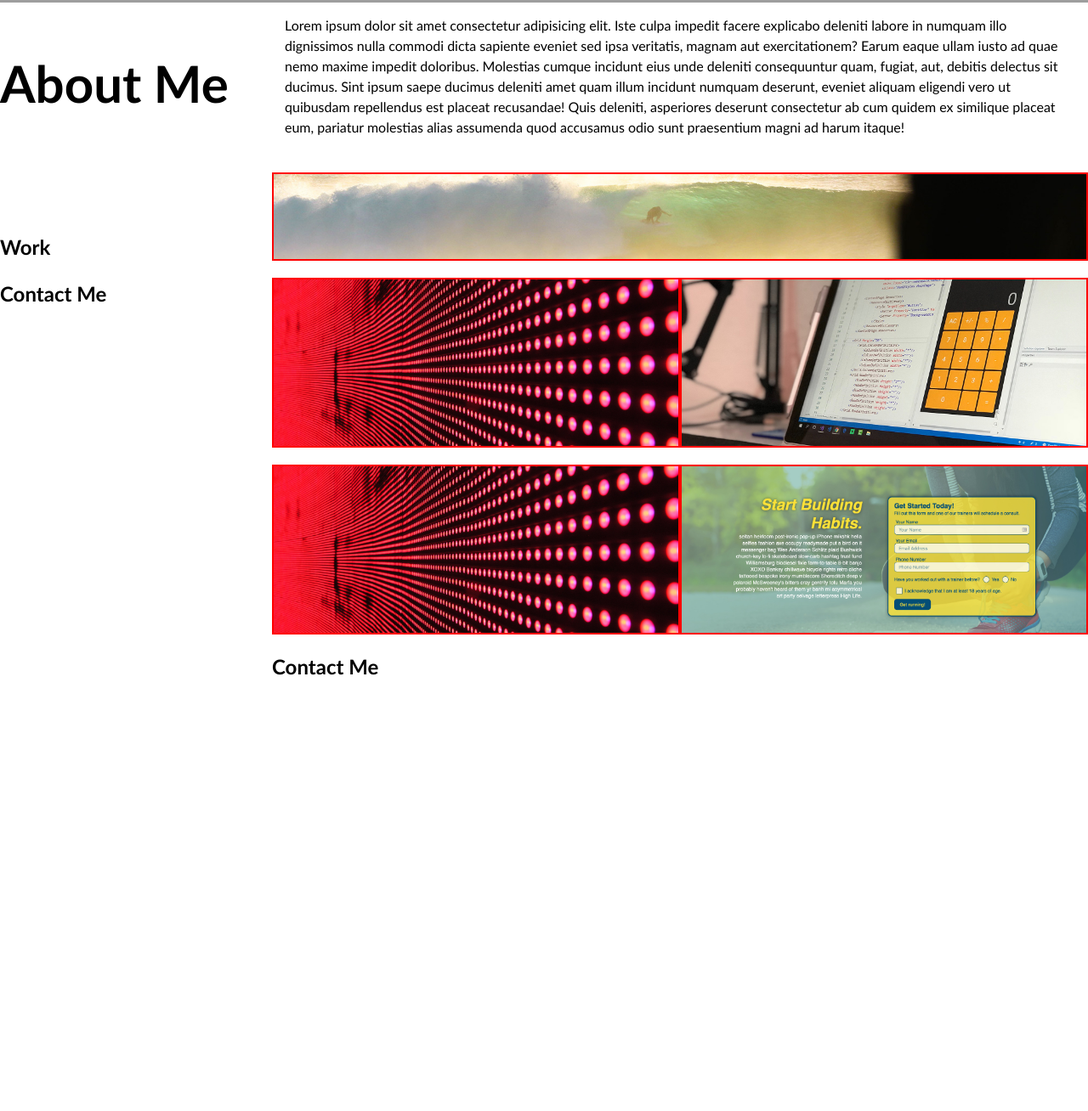
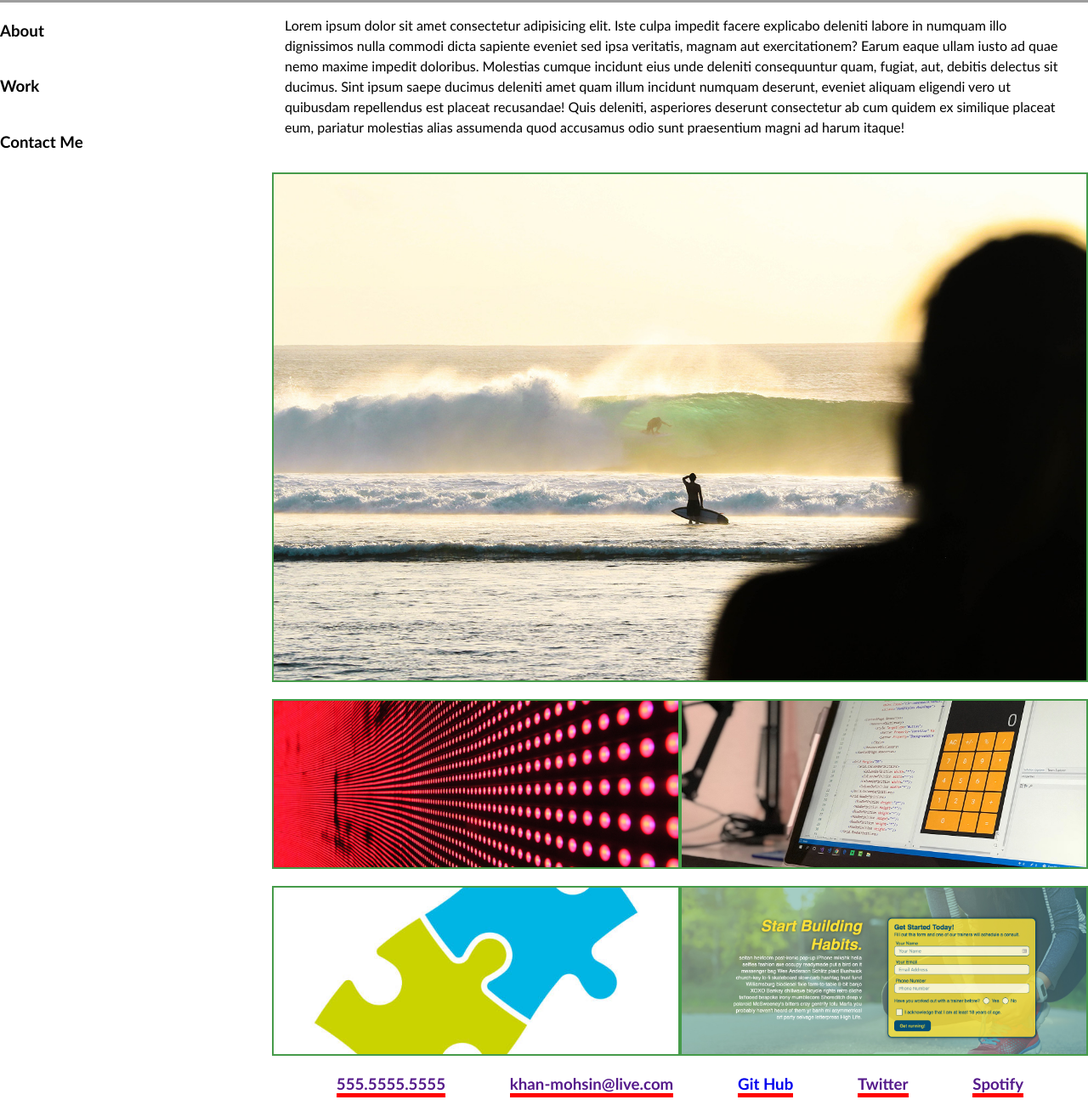
Before and after one commit to emkhan89/portfolio, a plain HTML site: page index.html in a window 1280 px wide. Shown: the part 273-1581 px from the top of the page at 85% size. Before the commit the page ends 1096 px from the top, so only its background shows below. Drawn offline with Linux system fonts and the light colour scheme; grey boxes are pictures that could not be loaded.

Commit message:
added footer section

```diff
--- a/assets/css/style.css
+++ b/assets/css/style.css
@@ -73,7 +73,7 @@ body {
 .nest-1 {
   display: flex;
   background-image: url(/assets/images/02-portfolio-4.jpg);
-  height: 600pxgit;
+  height: 600px;
   background-size: cover;
   background-position: center;
   margin-bottom: 20px;
@@ -106,7 +106,7 @@ body {
 
 .nest-4 {
   display: flex;
-  background-image: url(/assets/images/02-portfolio-1.jpg);
+  background-image: url(/assets/images/puzzle.jpg);
   height: 200px;
   width: 50%;
   background-size: cover;
@@ -128,17 +128,44 @@ p {
 }
 
 .nest-1, .nest-2, .nest-3, .nest-4, .nest-5 {
-    border: 2px solid red;
+    border: 2px solid #469b4a;
 }
+
 
 
 aside {
   float: left;
   height: 100%;
+
+  /* width: 20%;
+  margin-left: 20px;
+  padding: 20px;
+  clear: both;
+  width: 20%;
+  font-family: 'Gill Sans', 'Gill Sans MT', Calibri, 'Trebuchet MS', sans-serif;
+  background-color: #2589bd; */
 }
 
-.aside-about {
-  height: 200px;
-  font-size: 40px;
-  border-right: #469b4a 10px;
+.aside-container {
+  display: flex;
+  height: 100%;
+  flex-direction: column;
+  align-items: stretch;
+  justify-content: space-evenly;
 }
+
+
+/* below one works but why doesnt my one inside of a h3?
+.footer ul li {
+  display: inline-block;
+} */
+
+.footer {
+  display: flex;
+  justify-content: space-evenly;
+}
+
+.footer a {
+  border-bottom: 5px solid red;
+  text-decoration: none;
+}
--- a/index.html
+++ b/index.html
@@ -13,7 +13,7 @@
 <body>
   <!-- main logo / nav -->
   <section class="header">
-    <h1>Lernantino</h1>
+    <h1>Mohsin</h1>
       <nav>
         <ul>
           <li>
@@ -52,7 +52,7 @@
     </section>
 
     <!-- portfolio container. WHY have class and id?-->
-    <!-- <section class="page-section" id="work"> -->
+    <!-- <section class="page-section" id="work"> WHY ID And class?? -->
     <section class="work">
       <div class="nest">
           <div class="nest-1"></div>
@@ -63,22 +63,52 @@
     </section>
 
     <!-- contact -->
-    <section class="page-section" id="contact">
-      <h2>Contact Me</h2>
+    <!-- <section class="page-section" id="contact"> WHY ID AND CLASS? -->
+    <!-- <section class="footer">
+      <nav>
+        <ul>
+          <li>
+              <a href="#"><b>555.555.5555</b></a>
+          </li>
+
+          <li>
+            <a href="#"><b>Work</b></a>
+          </li>
+
+          <li>
+            <a href="#"><b>Contact Me</b></a>
+          </li>
+
+          <li>
+            <a href="#"><b>Resume</b></a>
+          </li>
+
+        </ul>
+      </nav>
+    </section>  -->
+
+    <section class="footer">
+      <h3><a href="">555.5555.5555</a></h3>
+      <h3> <a href="">khan-mohsin@live.com</a></h3>
+      <h3> <a href="https://github.com/emkhan89">Git Hub</a></h3>
+      <h3><a href="">Twitter</a></h3>
+      <h3><a href="">Spotify</a></h3>
     </section>
   </main>
 
   <aside>
-    <section class="aside-about">
-      <h2>About Me</h2>
-    </section>
+    <section class="aside-container">
+        <section class="about">
+            <h3>About</h3>
+        </section>
 
-    <section class="aside-work">
-      <h2>Work</h2>
-    </section>
+        <section class="work">
+            <h3>Work</h3>
+        </section>
 
-    <section class="aside-contact">
-      <h2>Contact Me</h2>
+        <section class="contact-me">
+            <h3>Contact Me</h3>
+        </section>
     </section>
   </aside>
 
```
Also changed, not shown: assets/images/puzzle.jpg (added).
